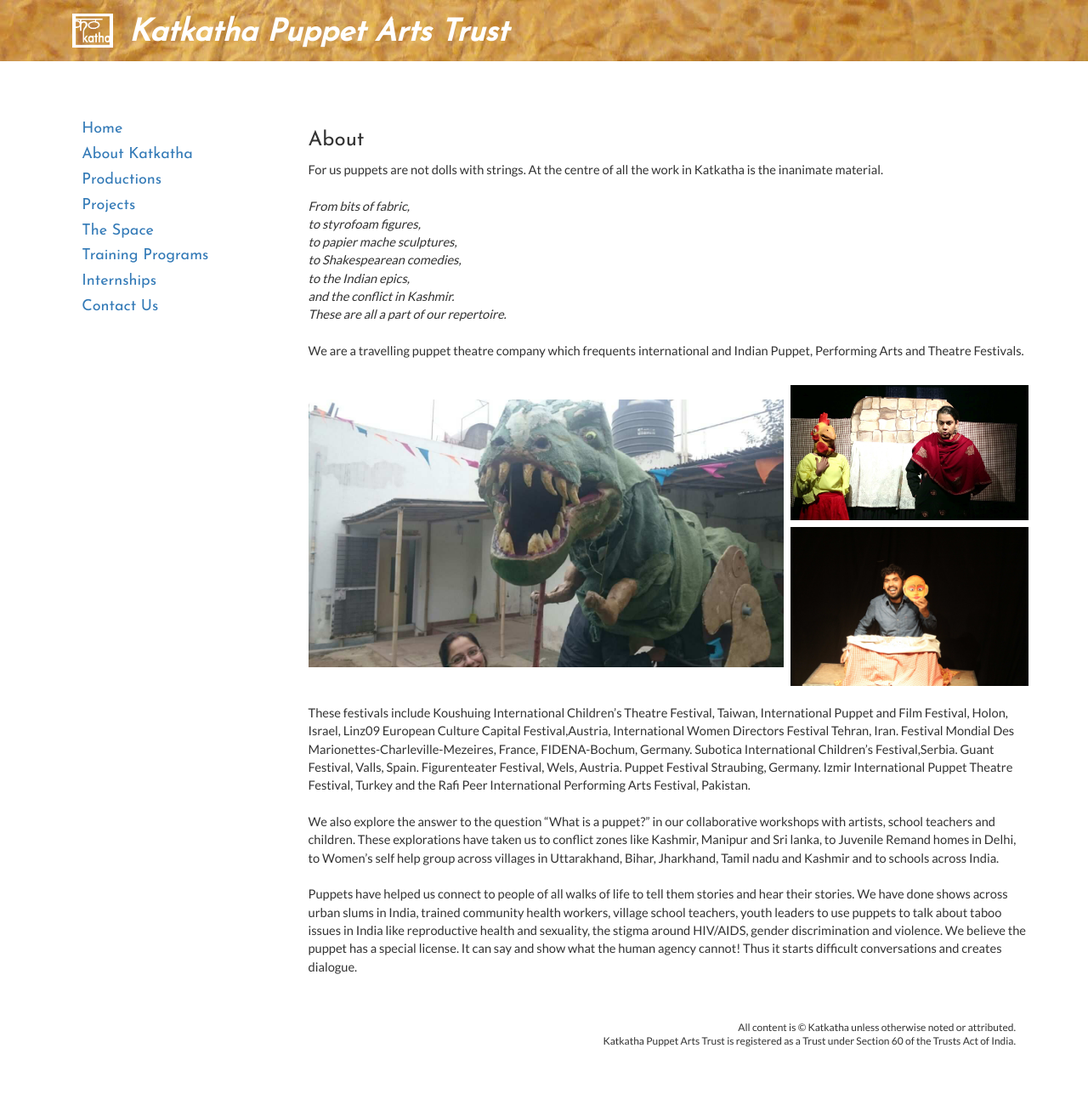
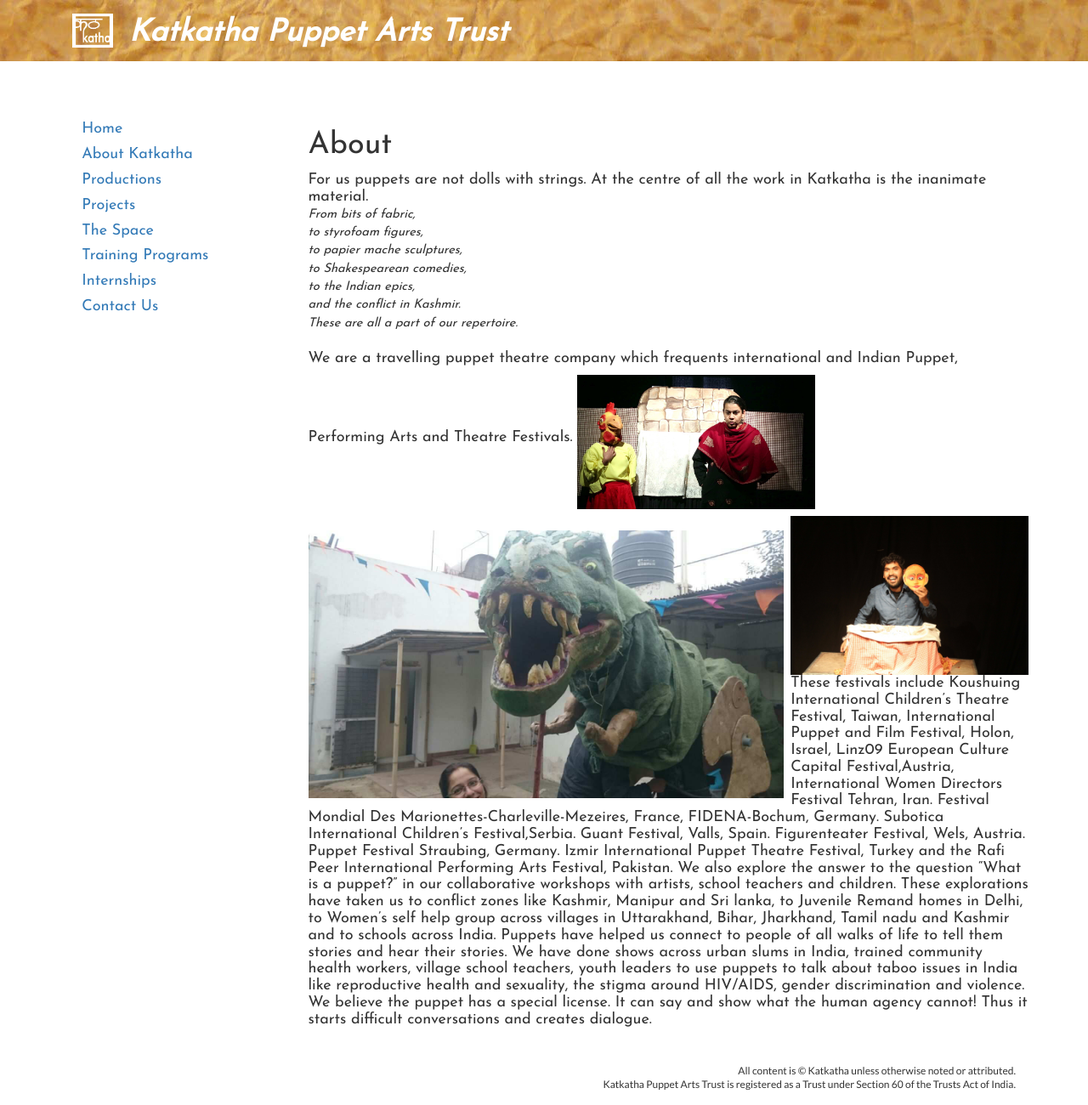
Before and after one commit to katkatha/katkatha.org, a Jekyll site: the page built from _posts/2017-02-01-about.markdown, in a window 1280 px wide. Shown: the whole page at 85% size. Built offline with Jekyll 4.4.1, drawn with Linux system fonts in a browser that asks for light colours; nearby versions of some CDN libraries; before the commit the page ends 1249 px from its top, so only the background shows below that.

```diff
--- a/_posts/2017-02-01-about.markdown
+++ b/_posts/2017-02-01-about.markdown
@@ -5,9 +5,9 @@ date:   2017-02-01
 categories: articles
 ---
 
-<h3>About</h3>
+<h1>About</h1>
 
-For us puppets are not dolls with strings. At the centre of all the work in Katkatha is the inanimate material.
+<h4>For us puppets are not dolls with strings. At the centre of all the work in Katkatha is the inanimate material.
 
 <p><i>
 From bits of fabric,
@@ -33,4 +33,4 @@ These festivals include Koushuing International Children’s Theatre Festival, T
 
 We also explore the answer to the question “What is a puppet?” in our collaborative workshops with artists, school teachers and children. These explorations have taken us to conflict zones like Kashmir, Manipur and Sri lanka, to Juvenile Remand homes in Delhi, to Women’s self help group across villages in Uttarakhand, Bihar, Jharkhand, Tamil nadu and Kashmir and to schools across India.
 
-Puppets have helped us connect to people of all walks of life to tell them stories and hear their stories. We have done shows across urban slums in India, trained community health workers, village school teachers, youth leaders to use puppets to talk about taboo issues in India like reproductive health and sexuality, the stigma around HIV/AIDS, gender discrimination and violence. We believe the puppet has a special license. It can say and show what the human agency cannot! Thus it starts difficult conversations and creates dialogue.
+Puppets have helped us connect to people of all walks of life to tell them stories and hear their stories. We have done shows across urban slums in India, trained community health workers, village school teachers, youth leaders to use puppets to talk about taboo issues in India like reproductive health and sexuality, the stigma around HIV/AIDS, gender discrimination and violence. We believe the puppet has a special license. It can say and show what the human agency cannot! Thus it starts difficult conversations and creates dialogue.</h4>
```
